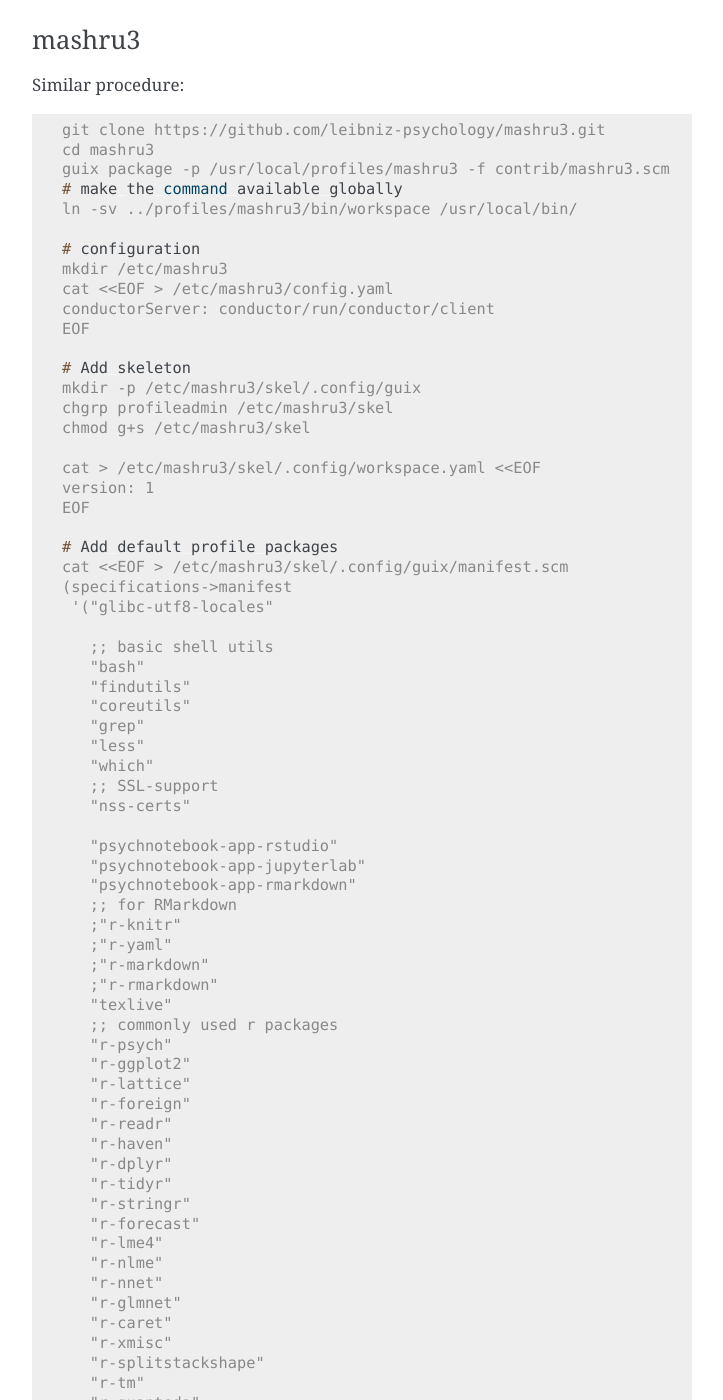
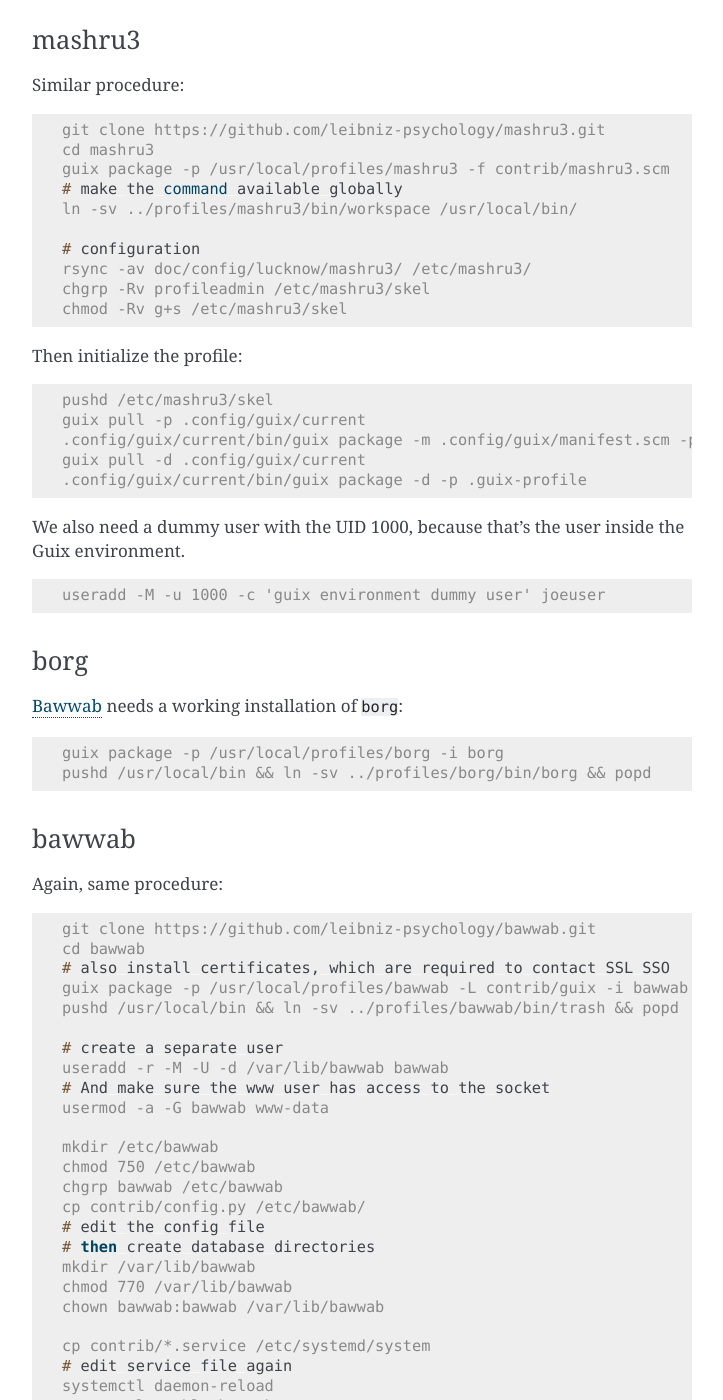
Before and after one commit to leibniz-psychology/psychnotebook-deploy, a Sphinx documentation site: the page built from doc/configuration.rst, in a window 1280 px wide and 1400 px high, scrolled down 13434 px. Shown: the whole window, without its empty margins (388-1111 px from the left). Built offline with Sphinx 7.4.7, drawn with Linux system fonts in a browser that asks for light colours; some of the changed text lies outside the part shown.

Commit message:
configuration: Reduce mashru3 profile
Only include essential packages.

```diff
--- /dev/null
+++ b/doc/config/lucknow/mashru3/config.yaml
@@ -0,0 +1 @@
+conductorServer: conductor/run/conductor/client
--- /dev/null
+++ b/doc/config/lucknow/mashru3/skel/.config/workspace.yaml
@@ -0,0 +1 @@
+version: 1
--- a/doc/configuration.rst
+++ b/doc/configuration.rst
@@ -775,71 +775,9 @@
 	ln -sv ../profiles/mashru3/bin/workspace /usr/local/bin/
 
 	# configuration
-	mkdir /etc/mashru3
-	cat <<EOF > /etc/mashru3/config.yaml
-	conductorServer: conductor/run/conductor/client
-	EOF
-
-	# Add skeleton
-	mkdir -p /etc/mashru3/skel/.config/guix
-	chgrp profileadmin /etc/mashru3/skel
-	chmod g+s /etc/mashru3/skel
-
-	cat > /etc/mashru3/skel/.config/workspace.yaml <<EOF
-	version: 1
-	EOF
-
-	# Add default profile packages
-	cat <<EOF > /etc/mashru3/skel/.config/guix/manifest.scm
-	(specifications->manifest
-	 '("glibc-utf8-locales"
-
-	   ;; basic shell utils
-	   "bash"
-	   "findutils"
-	   "coreutils"
-	   "grep"
-	   "less"
-	   "which"
-	   ;; SSL-support
-	   "nss-certs"
-
-	   "psychnotebook-app-rstudio"
-	   "psychnotebook-app-jupyterlab"
-	   "psychnotebook-app-rmarkdown"
-	   ;; for RMarkdown
-	   ;"r-knitr"
-	   ;"r-yaml"
-	   ;"r-markdown"
-	   ;"r-rmarkdown"
-	   "texlive"
-	   ;; commonly used r packages
-	   "r-psych"
-	   "r-ggplot2"
-	   "r-lattice"
-	   "r-foreign"
-	   "r-readr"
-	   "r-haven"
-	   "r-dplyr"
-	   "r-tidyr"
-	   "r-stringr"
-	   "r-forecast"
-	   "r-lme4"
-	   "r-nlme"
-	   "r-nnet"
-	   "r-glmnet"
-	   "r-caret"
-	   "r-xmisc"
-	   "r-splitstackshape"
-	   "r-tm"
-	   "r-quanteda"
-	   "r-topicmodels"
-	   "r-stm"
-	   ;;"r-parallel"
-	   "r-dt"
-	   "r-nlp"
-	   ))
-	EOF
+	rsync -av doc/config/lucknow/mashru3/ /etc/mashru3/
+	chgrp -Rv profileadmin /etc/mashru3/skel
+	chmod -Rv g+s /etc/mashru3/skel
 
 Then initialize the profile:
 
@@ -847,7 +785,7 @@
 
 	pushd /etc/mashru3/skel
 	guix pull -p .config/guix/current
-	.config/guix/current/bin/guix package -m .config/guix/manifest.scm -p .guix-profile
+	.config/guix/current/bin/guix package -m .config/guix/manifest.scm -p .guix-profile -i tini
 	guix pull -d .config/guix/current
 	.config/guix/current/bin/guix package -d -p .guix-profile
 
```
Also changed, not shown: 1 other file.
